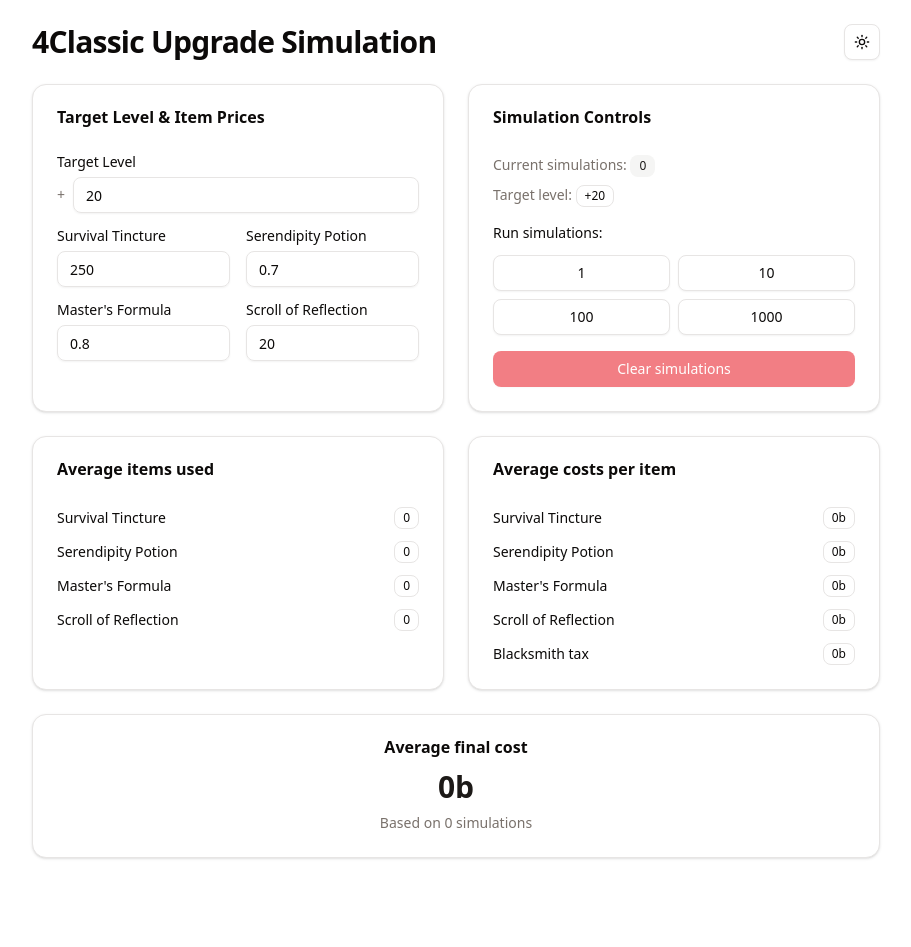
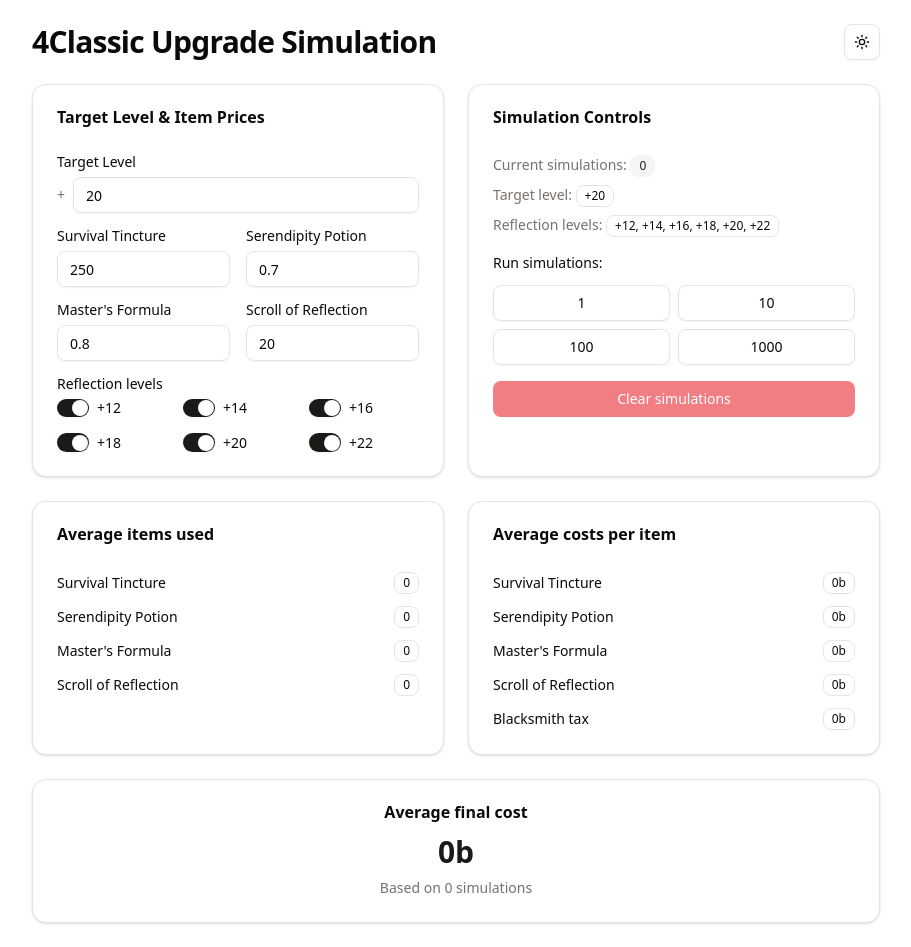
Before and after one commit to brunobragaw8t/4classic-upgrade-cost-simulation, a Next.js app: page / in a window 1280 px wide. Shown: the whole page, without its empty margins (184-1095 px from the left). Before the commit the page ends 882 px from the top, so only its background shows below. Built offline with nearby package versions, Linux system fonts and the light colour scheme.

Commit message:
feat: allow conditional usage of reflections

```diff
--- a/src/app/page.tsx
+++ b/src/app/page.tsx
@@ -11,6 +11,7 @@ import { ITEM_LEVEL, RATES } from "@/constants/rates.contanst";
 import { getRandomNumber } from "@/utils/get-random-number";
 import { formatPrice } from "@/utils/format-price";
 import { useState } from "react";
+import { Switch } from "@/components/ui/switch";
 
 type Simulation = {
   itemsUsed: {
@@ -31,6 +32,10 @@ export default function Home() {
   const [mastersFormulaPrice, setMastersFormulaPrice] = useState(0.8);
   const [scrollOfReflectionPrice, setScrollOfReflectionPrice] = useState(20);
 
+  const [reflectionLevels, setReflectionLevels] = useState<number[]>([
+    12, 14, 16, 18, 20, 22,
+  ]);
+
   const [simulations, setSimulations] = useState<Simulation[]>([]);
 
   function runSimulation(): Simulation {
@@ -48,7 +53,7 @@ export default function Home() {
     };
 
     while (currentLevel < targetLevel) {
-      if ([12, 14, 16, 18, 20, 22].includes(currentLevel)) {
+      if (reflectionLevels.includes(currentLevel)) {
         res.itemsUsed.scrollOfReflection += 1;
         currentLevel -= 1;
         continue;
@@ -217,6 +222,31 @@ export default function Home() {
                 />
               </div>
             </div>
+
+            <div className="space-y-2">
+              <Label htmlFor="scrollOfReflection">Reflection levels</Label>
+
+              <div className="grid grid-cols-3 gap-4">
+                {[12, 14, 16, 18, 20, 22].map((level) => (
+                  <div className="flex items-center space-x-2" key={level}>
+                    <Switch
+                      checked={reflectionLevels.includes(level)}
+                      onCheckedChange={() => {
+                        setReflectionLevels((prev) => {
+                          return (
+                            prev.includes(level)
+                              ? prev.filter((x) => x !== level)
+                              : [...prev, level]
+                          ).toSorted();
+                        });
+                      }}
+                    />
+
+                    <Label>+{level}</Label>
+                  </div>
+                ))}
+              </div>
+            </div>
           </CardContent>
         </Card>
 
@@ -234,6 +264,13 @@ export default function Home() {
 
               <p className="text-sm text-muted-foreground">
                 Target level: <Badge variant="outline">+{targetLevel}</Badge>
+              </p>
+
+              <p className="text-sm text-muted-foreground">
+                Reflection levels:{" "}
+                <Badge variant="outline">
+                  {reflectionLevels.map((i) => `+${i}`).join(", ")}
+                </Badge>
               </p>
             </div>
 
```
